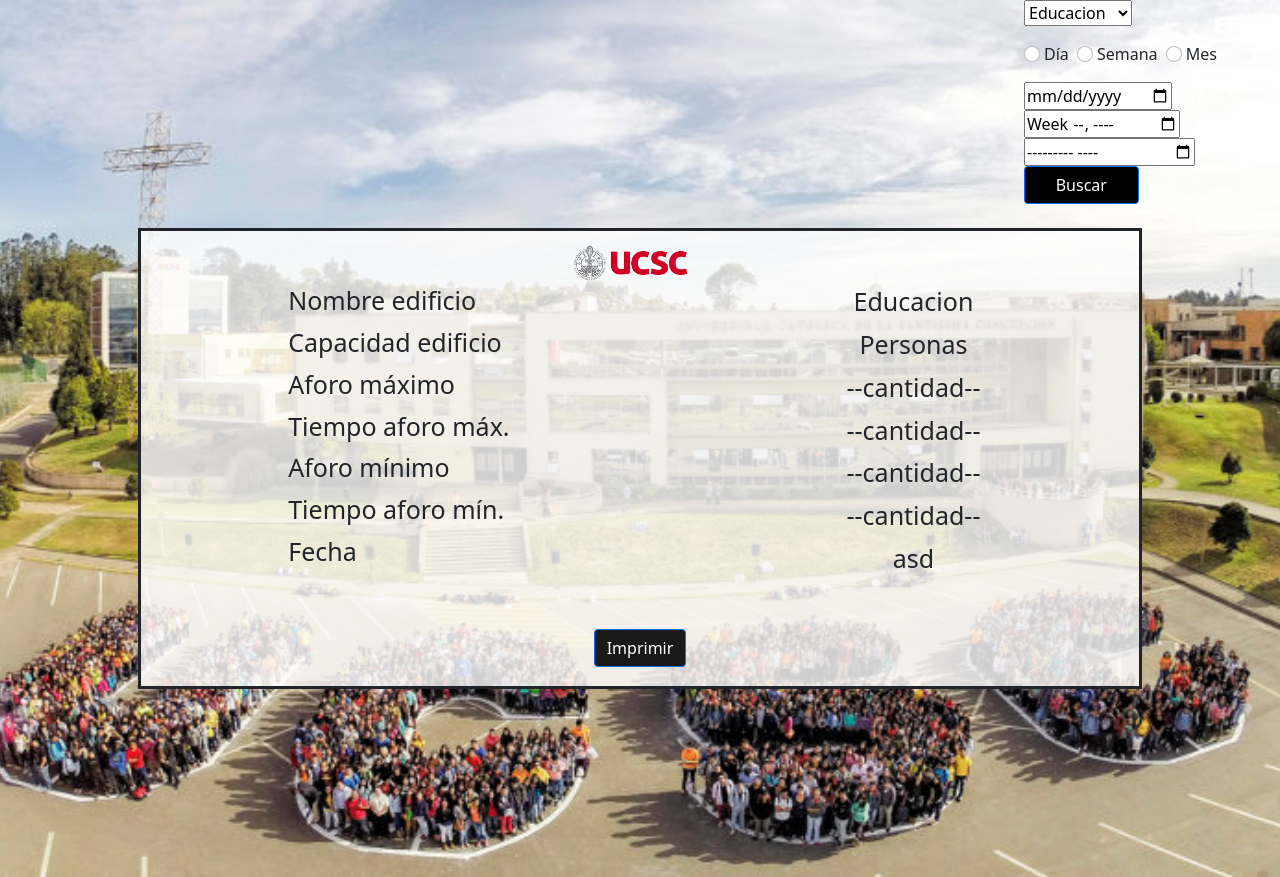
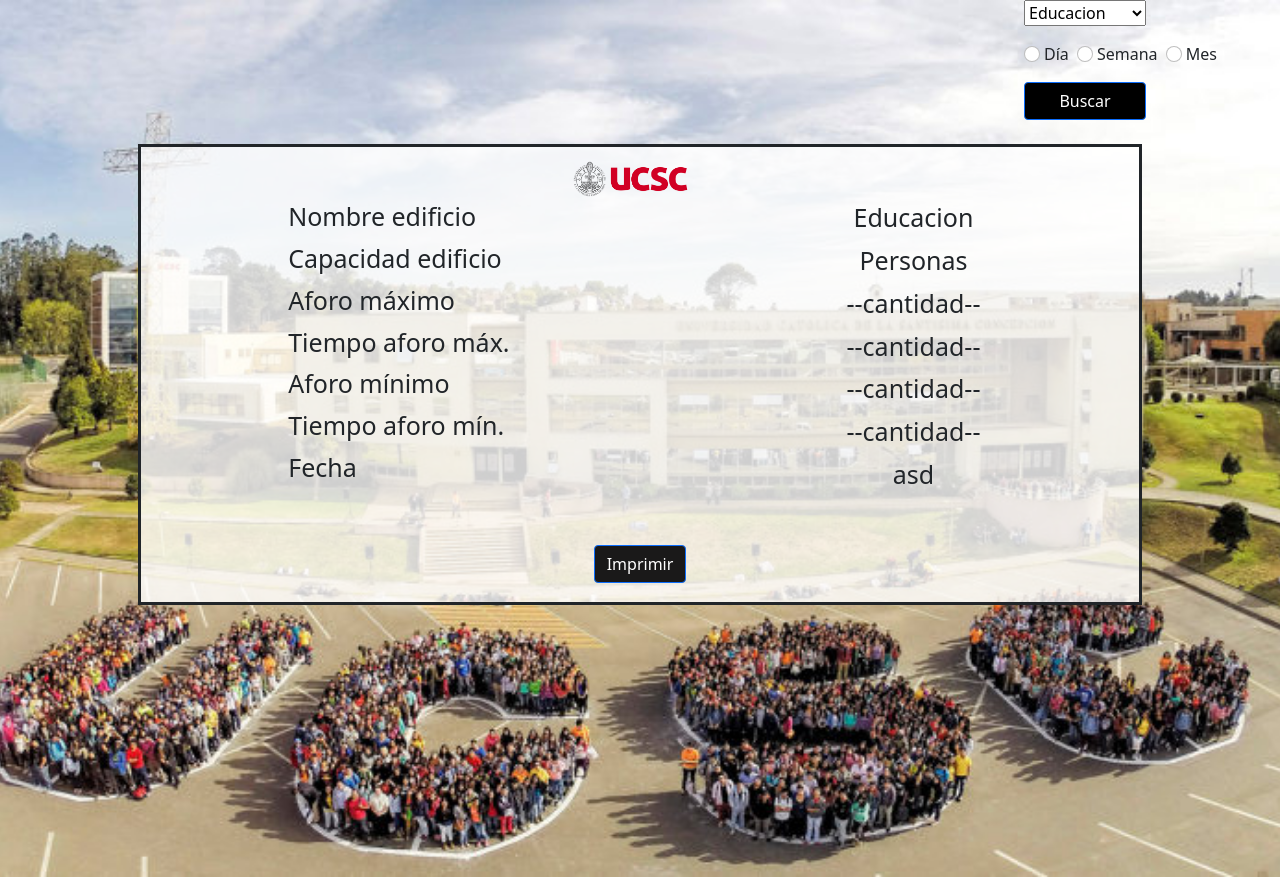
Before and after one commit to NicolasAburto/TIS---1, a PHP site: page /datosanteriores.php in a window 1280 px wide. Shown: the part 60-937 px from the top of the page. Run offline with PHP 8.4, Linux system fonts and the light colour scheme; data comes from the database, SQL or seed files in the repository.

Commit message:
Update estilo.css

```diff
--- a/Entrega 2/CSS/estilo.css
+++ b/Entrega 2/CSS/estilo.css
@@ -103,7 +103,7 @@
 }
 
 .contenedor_envivo{
-    padding: 5%;
+    padding: 3%;
 }
 
 .contenedor_datosenvivo{
@@ -154,7 +154,7 @@
 .footerenvivo{
     text-align: center;
     margin-top: 3.5%;
-    padding-bottom: 58px;
+    padding-bottom: 69px;
 }
 
 .cantidad_envivo{
@@ -206,7 +206,39 @@
 }
 
 .buscar{
-    min-width: 47%;
+    width: 50%;
     background-color: black;
     color: white;
 }
+
+.edificios_datosant{
+    width: 50%;
+}
+
+#dia{
+    display: none;
+    width: 50%;
+    margin-bottom: 5%;
+}
+
+#semana{
+    display: none;
+    width: 50%;
+    margin-bottom: 5%;
+}
+
+#mes{
+    display: none;
+    width: 50%;
+    margin-bottom: 5%;
+}
+
+.botongrafico{
+    color: rgb(255, 255, 255);
+    background-color: rgb(26, 25, 25);
+    margin-left: 2%;
+}
+
+#graph{
+    display: none;
+}
```
